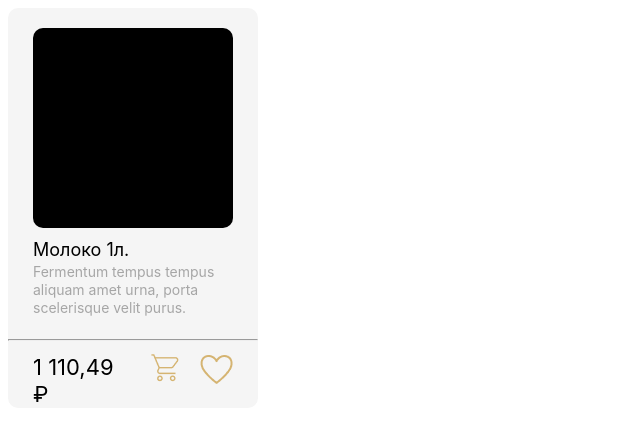
After one commit to TriStarRiT/Site_Project, a PHP site: page /tovar.html in a window 1280 px wide. The commit adds this page. Shown: the top 441 px of the page, without its empty margins (0-640 px from the left). Run offline with PHP 8.4, Linux system fonts and the light colour scheme.

Commit message:
часть продукта

```diff
--- a/parts/registration.css
+++ b/parts/registration.css
@@ -3,13 +3,13 @@
     src: url("/fonts/Inter-Regular.otf");
 }
 .apple_folder{
-    width:1500px;
+    width:1000px;
     height: 100px;
     margin-left: auto;
     margin-right: auto;
 }
 .apple{
-    width:150px;
+    width:100px;
 }
 
 .reg_text_nav{
--- a/parts/registration.html
+++ b/parts/registration.html
@@ -23,7 +23,6 @@
                 <label class="if">Если у вас уже есть аккаунт,<br> нажмите <span style="color:#D1A14B">войти</span></label>
                 <button class="but_reg">Зарегистрироваться</button>
             </nav>
-
             </div>
         </nav>
     </nav>
--- /dev/null
+++ b/parts/tovar.css
@@ -0,0 +1,46 @@
+.main_tov{
+    width:250px;
+    height:400px;
+    background-color: whitesmoke;
+    border-radius:10px;
+    display:grid;
+    grid-template-rows: 10fr 1fr 3fr 1fr 2fr;
+}
+.prod_pic{
+    width:200px;
+    height:200px;
+    background-color: black;
+    margin-left:25px;
+    top:20px;
+    position:relative;
+    border-radius: 10px;
+}
+.prod_text_div{
+    width:200px;
+    margin-left: 25px;
+}
+.prod_text{
+    font-family: 'Inter';
+    font-style: normal;
+    font-weight: 400;
+    font-size: 18px;
+    line-height: 27px;
+    color:#000000;
+}
+.prod_desc{
+    font-family: 'Inter';
+    font-style: normal;
+    font-weight: 400;
+    font-size: 14px;
+    color:#A6A6A6;
+}
+.cost_text{
+    font-family: 'Inter';
+    font-style: normal;
+    font-weight: 400;
+    font-size: 22px;
+    line-height: 27px;
+}
+.tov_icon{
+    margin-left:20px;
+}
--- /dev/null
+++ b/parts/tovar.html
@@ -0,0 +1,31 @@
+<!DOCTYPE html>
+<html lang="en">
+<head>
+    <meta charset="UTF-8">
+    <meta http-equiv="X-UA-Compatible" content="IE=edge">
+    <meta name="viewport" content="width=device-width, initial-scale=1.0">
+    <link rel="stylesheet" href="tovar.css">
+    <title>Document</title>
+</head>
+<body>
+    <nav class="main_tov">
+        <div class="prod_pic">
+
+        </div>
+        <div class="prod_text_div">
+            <label class="prod_text">Молоко 1л.  </label>
+        </div>
+        <div class="prod_text_div">
+            <label class="prod_desc">Fermentum tempus tempus aliquam amet urna, porta scelerisque velit purus.</label>
+        </div>
+        <div>
+            <hr>
+        </div>
+        <div style="display: grid; grid-template-columns: 4fr 2fr 2fr;" class="prod_text_div">
+            <label class="cost_text">1 110,49 ₽</label>
+            <img class="tov_icon" src="image/pocket.png">
+            <img class="tov_icon" src="image/heart.png">
+        </div>
+    </nav>
+</body>
+</html>
```
Also changed, not shown: parts/image/apple.png.
